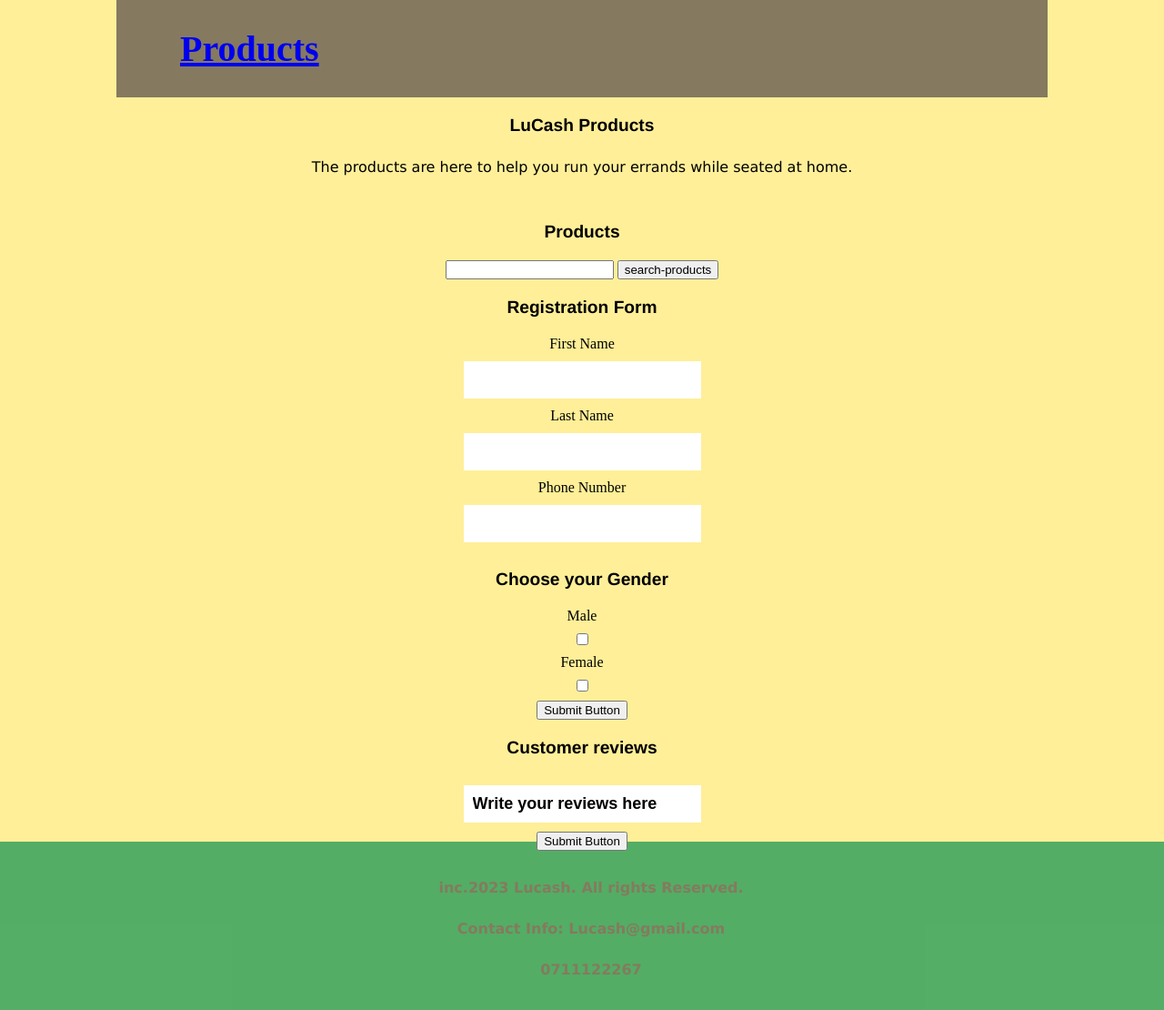
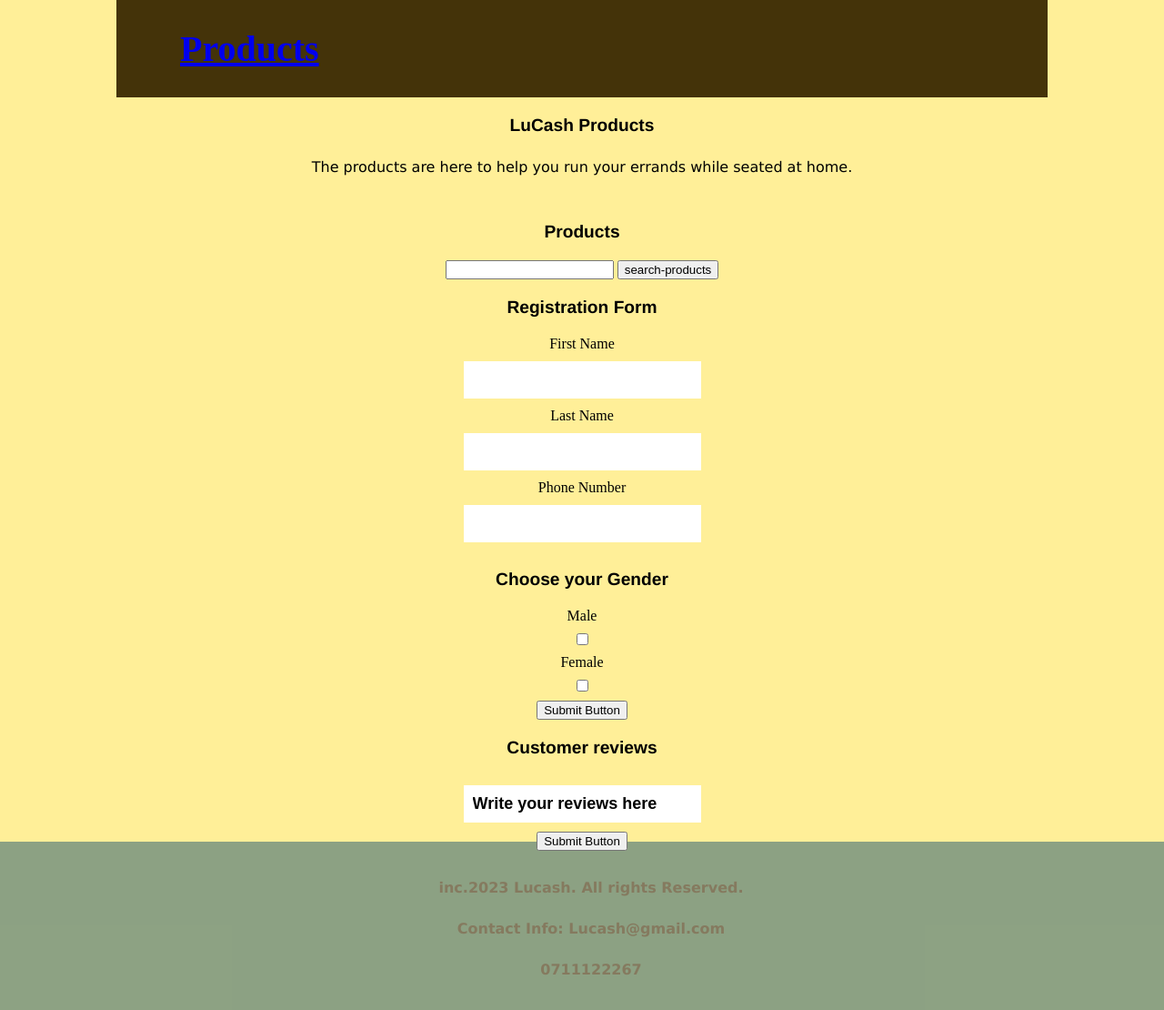
Before and after one commit to WANGECIKARIUKI/Lucy-Project, a website: page index.html in a window 1280 px wide. Shown: the whole page at 91% size. Drawn offline with Linux system fonts and the light colour scheme; no server answers.

```diff
--- a/main.css
+++ b/main.css
@@ -22,7 +22,7 @@
     font-weight: bold;
     font-size: 20px;
     box-sizing: border-box;
-    background-color:rgb(133, 122, 95);
+    background-color:rgb(68, 51, 9);
     color: white;
     position: sticky;
 
@@ -59,7 +59,7 @@
     font-weight: bold;
     margin: -10px -10px;
     padding: 20px 30px 20px 50px;
-    background-color: rgba(47, 160, 90, 0.825);
+    background-color: rgba(116, 145, 127, 0.825);
     color: rgb(133, 122, 95);
     height: 200px;
   }
```
